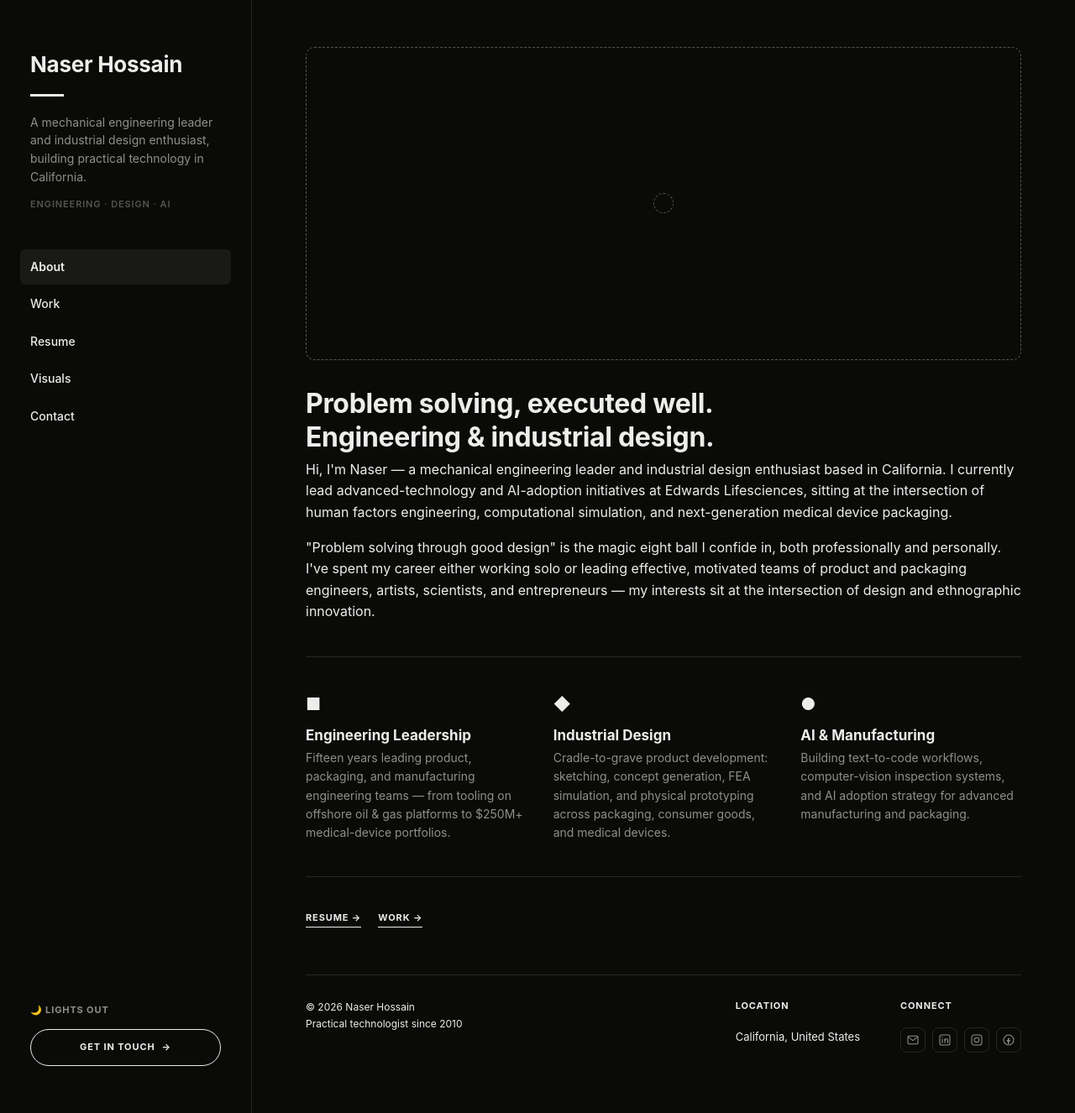
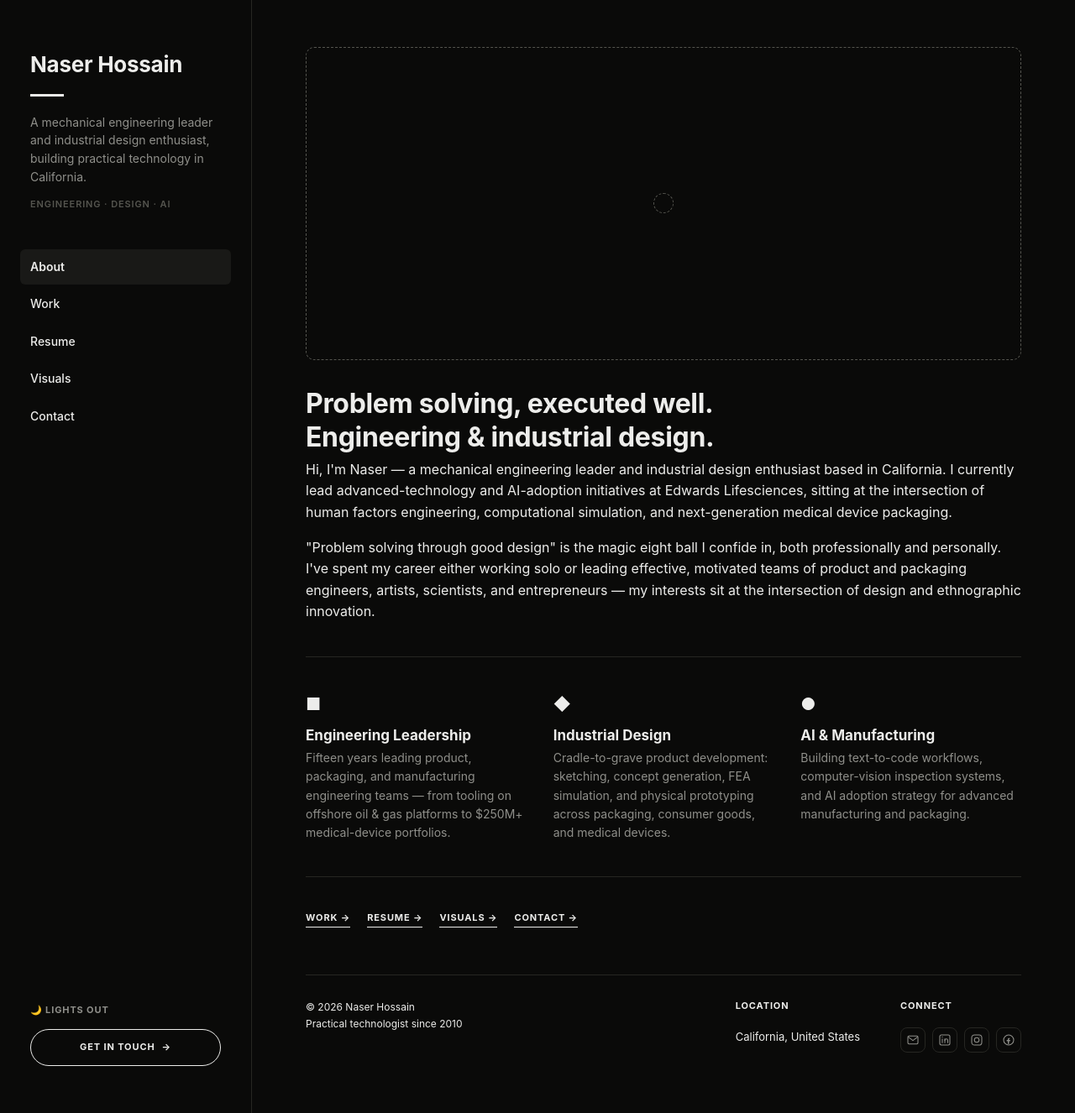
Before and after one commit to nihossain/nihossain.github.io, a Jekyll site: the page built from index.html, in a window 1280 px wide and 1326 px high. Shown: the whole window at 84% size. Built offline with Jekyll 4.4.1, drawn with Linux system fonts in a browser that asks for light colours.

Commit message:
Add Visuals and Contact to the About page CTA row
Extends the bottom link row to cover all four other pages, ordered
to match the nav sequence (Work, Resume, Visuals, Contact) instead
of the previous Resume/Work order. Row now wraps on narrow screens.

```diff
--- a/assets/css/style.css
+++ b/assets/css/style.css
@@ -283,7 +283,8 @@ a {
 
 .cta-row {
   display: flex;
-  gap: 20px;
+  flex-wrap: wrap;
+  gap: 12px 20px;
   margin: 8px 0 8px;
 }
 
--- a/index.html
+++ b/index.html
@@ -46,6 +46,8 @@ interests sit at the intersection of design and ethnographic innovation.</p>
 <hr class="divider">
 
 <div class="cta-row">
+  <a href="{{ '/work.html' | relative_url }}">Work &rarr;</a>
   <a href="{{ '/resume.html' | relative_url }}">Resume &rarr;</a>
-  <a href="{{ '/work.html' | relative_url }}">Work &rarr;</a>
+  <a href="{{ '/visuals.html' | relative_url }}">Visuals &rarr;</a>
+  <a href="{{ '/contact.html' | relative_url }}">Contact &rarr;</a>
 </div>
```
